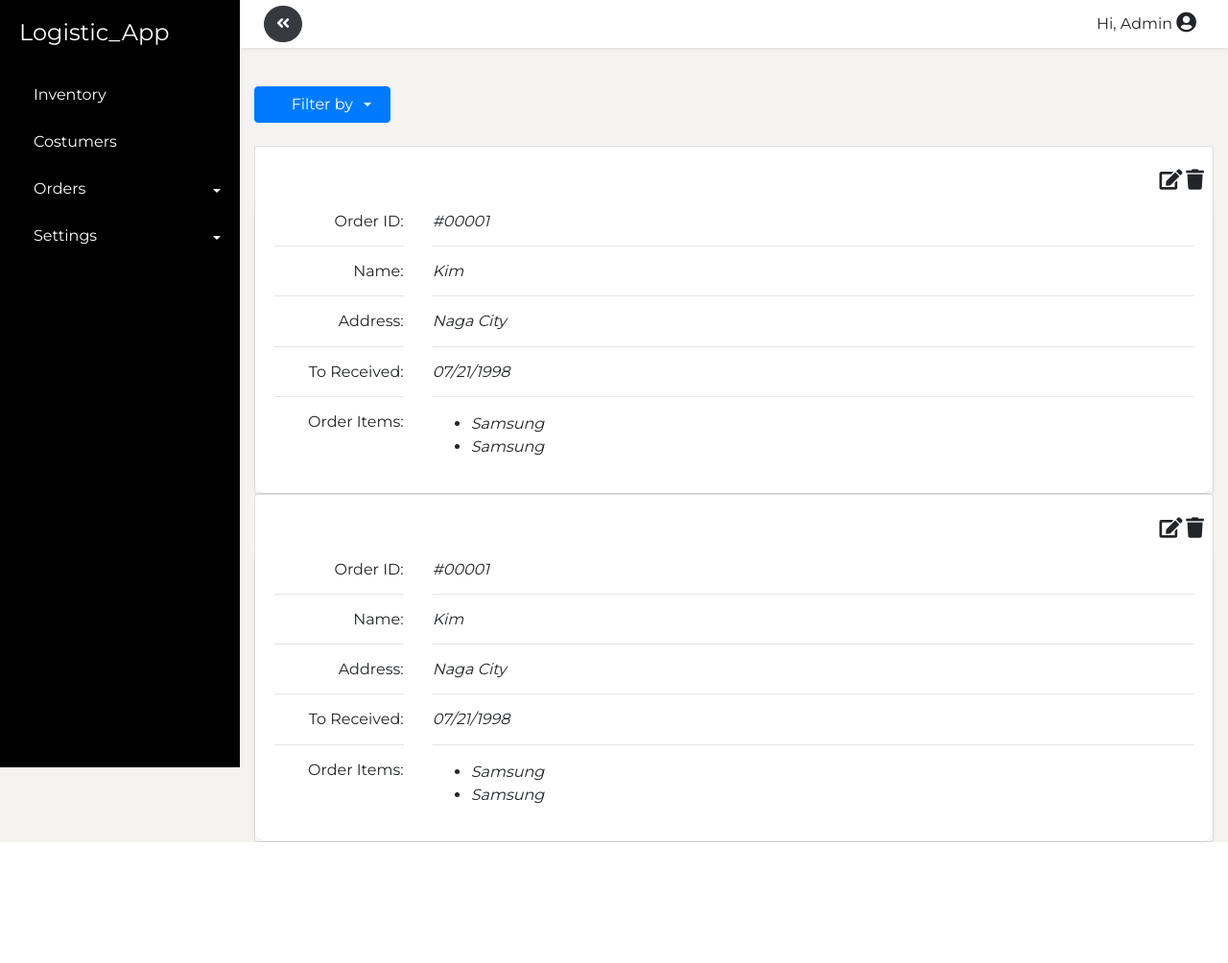
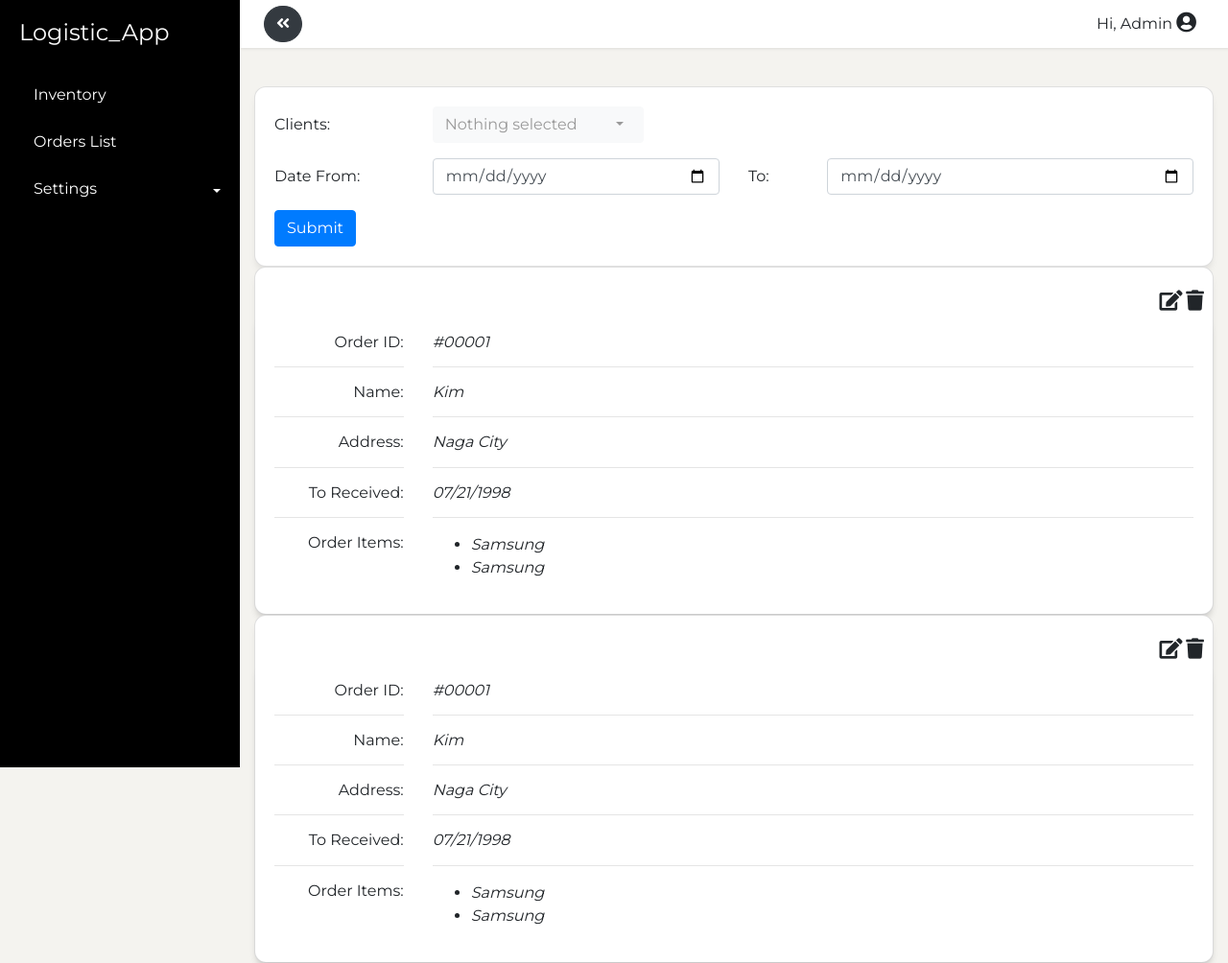
Before and after one commit to kimjayluta/test_gg_logistics_app, a PHP site: page /orders.php in a window 1280 px wide. Shown: the whole page at 96% size. Before the commit the page ends 878 px from the top, so only its background shows below. Run offline with PHP 8.4, Linux system fonts and the light colour scheme; the visitor is signed in with stand-in values (Sample User, id 1); tables that the repository leaves empty or names only in its code hold one stand-in row (values such as "Sample post"); some libraries are stand-ins or nearby versions.

Commit message:
update the order design

```diff
--- a/includes/global/side_nav.php
+++ b/includes/global/side_nav.php
@@ -7,19 +7,9 @@
             <a href="inventory.php">Inventory</a>
         </li>
         <li>
-            <a href="costumer.php">Costumers</a>
+            <a href="orders.php">Orders List</a>
         </li>
-        <li>
-            <a href="#orders" data-toggle="collapse" aria-expanded="false" class="dropdown-toggle">Orders</a>
-            <ul class="collapse list-unstyled" id="orders">
-                <li>
-                    <a href="#">Orders List</a>
-                </li>
-                <li>
-                    <a href="#">Create a new order</a>
-                </li>
-            </ul>
-        </li>
+
         <li>
             <a href="#settings" data-toggle="collapse" aria-expanded="false" class="dropdown-toggle">Settings</a>
             <ul class="collapse list-unstyled" id="settings">
--- a/includes/user.php
+++ b/includes/user.php
@@ -14,7 +14,7 @@ class User {
 
     //  Login Function
     public function userLogin($usn, $password){
-        $pre_stmt = $this->_CON->prepare("SELECT * FROM `user_grp` WHERE `usn` = ?");
+        $pre_stmt = $this->_CON->prepare("SELECT * FROM `users` WHERE `usn` = ?");
         $pre_stmt->bind_param("s",$usn);
         $pre_stmt->execute() or die($this->_CON->error);
         $result = $pre_stmt->get_result();
--- a/js/main.js
+++ b/js/main.js
@@ -49,7 +49,7 @@ $(document).ready(function (){
 
                 } else {
 
-                    window.location.href = encodeURI("../dashboard.php");
+                    window.location.href = encodeURI("./inventory.php");
                 }
             }
         })
--- a/orders.php
+++ b/orders.php
@@ -1,5 +1,14 @@
 <?php
 include "./includes/global/header.php";
+include "./database/constants.php";
+include "./database/db.php";
+
+$userLoggedIn = $_SESSION['userId'];
+$userType = $_SESSION["user_type"];
+
+$_CON = new Database();
+$_CON = $_CON->connect();
+
 ?>
 <title>Dashboard</title>
 <div class="wrapper">
@@ -30,23 +39,47 @@ include "./includes/global/header.php";
 
         <!--Content here-->
         <div class="container">
+            <div class="card cd">
+                <div class="card-body">
+                    <form>
+                        <div class="form-group row">
+                            <label for="staticEmail" class="col-sm-2 col-form-label">Clients: </label>
+                            <div class="col-sm-10">
+                                <select class="selectpicker" multiple data-live-search="true">
+                                    <?php
+                                        $sql = "SELECT `id`,`name` FROM `clients` WHERE `user_id` = ?";
+                                        $pre_stmt = $_CON->prepare($sql);
+                                        $pre_stmt->bind_param("i",$userLoggedIn);
+                                        $pre_stmt->execute() or die ($_CON->error());
+                                        $result = $pre_stmt->get_result();
 
-            <div class="row">
-                <div class="col-2">
-                    <div class="dropdown mb-4 w-100">
-                        <button class="btn btn-primary dropdown-toggle w-100" type="button" id="dropdownMenuButton" data-toggle="dropdown" aria-haspopup="true" aria-expanded="false">
-                            <span class="">Filter by</span>
-                        </button>
-                        <div class="dropdown-menu">
-                            <a class="dropdown-item" href="#">Choose a Client...</a>
-                            <a class="dropdown-item" href="#">Delivery Time...</a>
+                                        while ($row = $result->fetch_array()){
+                                            echo '<option value="'.$row['id'].'">'.$row['name'].'</option>';
+                                        }
+                                    ?>
+                                </select>
+                            </div>
                         </div>
-                    </div>
+                        <div class="form-group row">
+                            <label for="inputPassword" class="col-sm-2 col-form-label">Date From: </label>
+                            <div class="col-sm-4">
+                                <input type="date" name="date-from" id="date-from" class="form-control">
+                            </div>
+                            <div class="col">
+                                <div class="row">
+                                    <label for="inputPassword" class="col-sm-2 col-form-label">To: </label>
+                                    <div class="col-sm-10">
+                                        <input type="date" name="date-from" id="date-from" class="form-control">
+                                    </div>
+                                </div>
+                            </div>
+                        </div>
+                        <button type="submit" class="btn btn-primary multi_select">Submit</button>
+                    </form>
                 </div>
-                <div class="col"></div>
             </div>
 
-            <div class="card">
+            <div class="card cd">
                 <div class="card-header pb-0 pt-3 mt-2" style="background-color: transparent;border: 0;">
                     <div class="row" style="float:right">
                         <a href="#">
@@ -88,7 +121,7 @@ include "./includes/global/header.php";
                 </div>
             </div>
 
-            <div class="card">
+            <div class="card cd">
                 <div class="card-header pb-0 pt-3 mt-2" style="background-color: transparent;border: 0;">
                     <div class="row" style="float:right">
                         <a href="#">
```
Also changed, not shown: inventory.php (+27 -7 lines).
